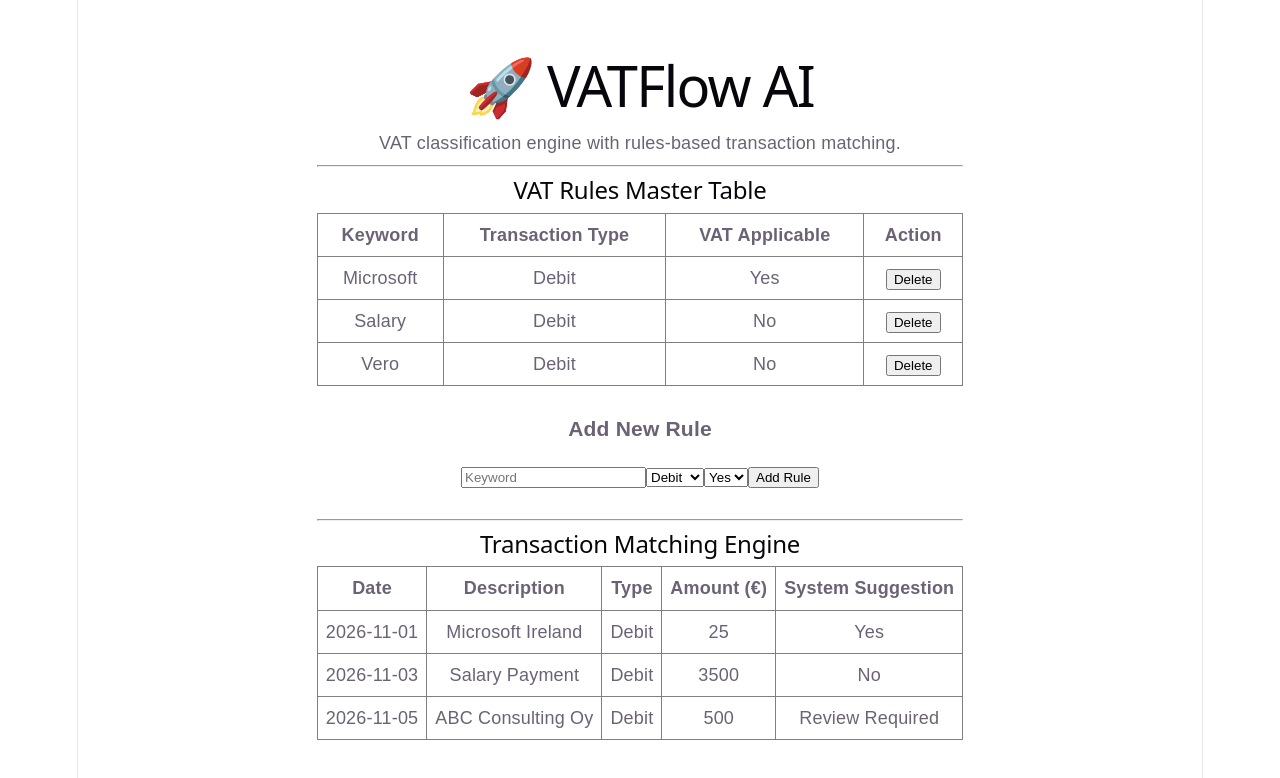
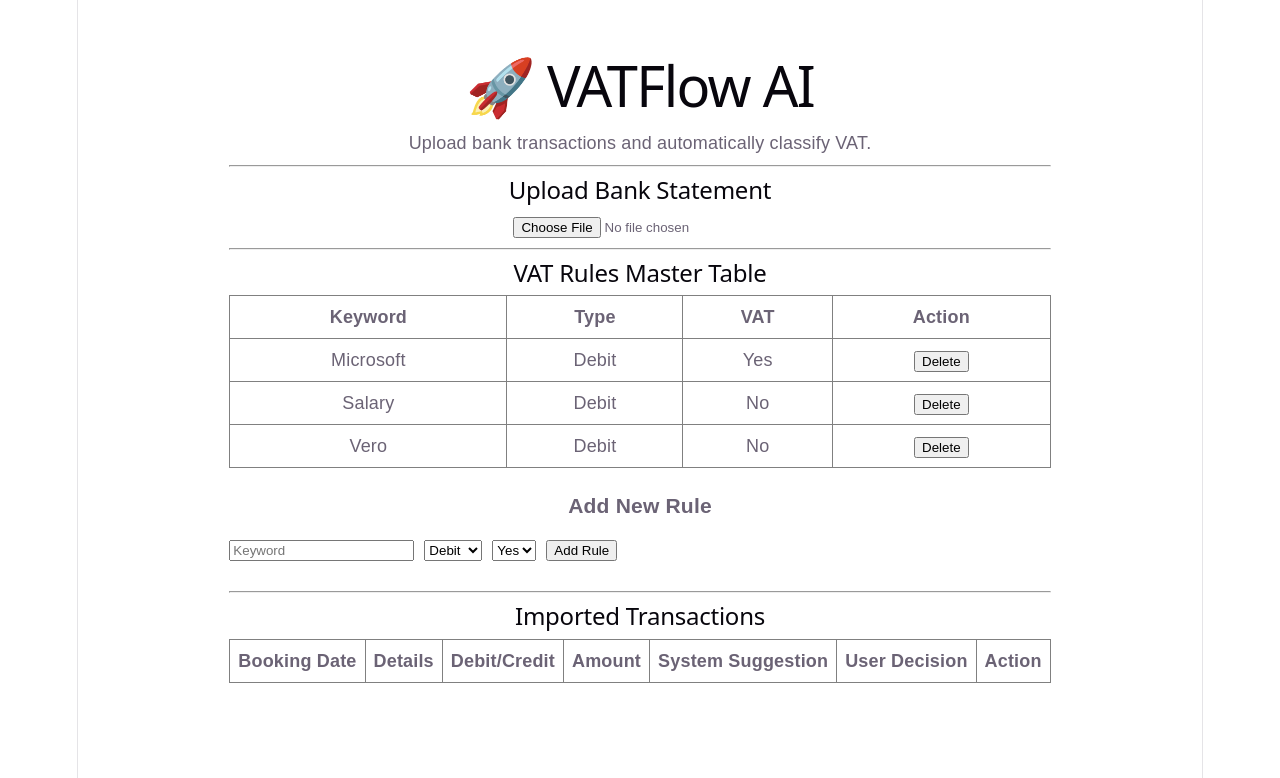
Before and after one commit to amaraindrajith2023-droid/Automation-of-VAT-calculation, a React (Vite) app: page / in a window 1280 px wide. Shown: the top 778 px of the page. Built offline with nearby package versions, Linux system fonts and the light colour scheme.

Commit message:
Added Excel upload functionality

```diff
--- a/src/App.jsx
+++ b/src/App.jsx
@@ -1,4 +1,5 @@
 import { useState } from "react";
+import * as XLSX from "xlsx";
 
 function App() {
   const [vatRules, setVatRules] = useState([
@@ -22,29 +23,7 @@ function App() {
     },
   ]);
 
-  const [transactions] = useState([
-    {
-      id: 1,
-      date: "2026-11-01",
-      description: "Microsoft Ireland",
-      transactionType: "Debit",
-      amount: 25,
-    },
-    {
-      id: 2,
-      date: "2026-11-03",
-      description: "Salary Payment",
-      transactionType: "Debit",
-      amount: 3500,
-    },
-    {
-      id: 3,
-      date: "2026-11-05",
-      description: "ABC Consulting Oy",
-      transactionType: "Debit",
-      amount: 500,
-    },
-  ]);
+  const [transactions, setTransactions] = useState([]);
 
   const [keyword, setKeyword] = useState("");
   const [transactionType, setTransactionType] = useState("Debit");
@@ -71,22 +50,77 @@ function App() {
     setVatRules(vatRules.filter((rule) => rule.id !== id));
   };
 
-  const getSuggestion = (description, type) => {
+  const getSuggestion = (description, transactionType) => {
     const match = vatRules.find(
       (rule) =>
         description
-          .toLowerCase()
+          ?.toLowerCase()
           .includes(rule.keyword.toLowerCase()) &&
-        rule.transactionType === type
+        rule.transactionType === transactionType
     );
 
     return match ? match.vatApplicable : "Review Required";
   };
 
+  const addTransactionAsRule = (transaction) => {
+    const newRule = {
+      id: Date.now(),
+      keyword: transaction.details,
+      transactionType: transaction.transactionType,
+      vatApplicable: transaction.userDecision || "Yes",
+    };
+
+    setVatRules([...vatRules, newRule]);
+
+    alert("Rule added successfully");
+  };
+
+  const handleFileUpload = (event) => {
+    const file = event.target.files[0];
+
+    if (!file) return;
+
+    const reader = new FileReader();
+
+    reader.onload = (e) => {
+      const data = e.target.result;
+
+      const workbook = XLSX.read(data, {
+        type: "array",
+      });
+
+      const sheetName = workbook.SheetNames[0];
+
+      const worksheet =
+        workbook.Sheets[sheetName];
+
+      const jsonData =
+        XLSX.utils.sheet_to_json(worksheet);
+
+      const formattedData = jsonData.map(
+        (row, index) => ({
+          id: index + 1,
+          bookingDate: row["Booking Date"] || "",
+          details: row["Details"] || "",
+          transactionType:
+            row["Debit/Credit"] || "",
+          amount: Number(
+            row["Amount"] || 0
+          ),
+          userDecision: "",
+        })
+      );
+
+      setTransactions(formattedData);
+    };
+
+    reader.readAsArrayBuffer(file);
+  };
+
   return (
     <div
       style={{
-        maxWidth: "1200px",
+        maxWidth: "1300px",
         margin: "0 auto",
         padding: "40px",
         fontFamily: "Arial, sans-serif",
@@ -95,8 +129,19 @@ function App() {
       <h1>🚀 VATFlow AI</h1>
 
       <p>
-        VAT classification engine with rules-based transaction matching.
+        Upload bank transactions and
+        automatically classify VAT.
       </p>
+
+      <hr />
+
+      <h2>Upload Bank Statement</h2>
+
+      <input
+        type="file"
+        accept=".xlsx,.xls"
+        onChange={handleFileUpload}
+      />
 
       <hr />
 
@@ -113,8 +158,8 @@ function App() {
         <thead>
           <tr>
             <th>Keyword</th>
-            <th>Transaction Type</th>
-            <th>VAT Applicable</th>
+            <th>Type</th>
+            <th>VAT</th>
             <th>Action</th>
           </tr>
         </thead>
@@ -127,7 +172,9 @@ function App() {
               <td>{rule.vatApplicable}</td>
               <td>
                 <button
-                  onClick={() => deleteRule(rule.id)}
+                  onClick={() =>
+                    deleteRule(rule.id)
+                  }
                 >
                   Delete
                 </button>
@@ -137,11 +184,17 @@ function App() {
         </tbody>
       </table>
 
-      <h3 style={{ marginTop: "30px" }}>
+      <h3 style={{ marginTop: "25px" }}>
         Add New Rule
       </h3>
 
-      <div style={{ marginBottom: "30px" }}>
+      <div
+        style={{
+          display: "flex",
+          gap: "10px",
+          marginBottom: "30px",
+        }}
+      >
         <input
           type="text"
           placeholder="Keyword"
@@ -178,7 +231,7 @@ function App() {
 
       <hr />
 
-      <h2>Transaction Matching Engine</h2>
+      <h2>Imported Transactions</h2>
 
       <table
         border="1"
@@ -190,29 +243,78 @@ function App() {
       >
         <thead>
           <tr>
-            <th>Date</th>
-            <th>Description</th>
-            <th>Type</th>
-            <th>Amount (€)</th>
+            <th>Booking Date</th>
+            <th>Details</th>
+            <th>Debit/Credit</th>
+            <th>Amount</th>
             <th>System Suggestion</th>
+            <th>User Decision</th>
+            <th>Action</th>
           </tr>
         </thead>
 
         <tbody>
-          {transactions.map((transaction) => (
-            <tr key={transaction.id}>
-              <td>{transaction.date}</td>
-              <td>{transaction.description}</td>
-              <td>{transaction.transactionType}</td>
-              <td>{transaction.amount}</td>
-              <td>
-                {getSuggestion(
-                  transaction.description,
-                  transaction.transactionType
-                )}
-              </td>
-            </tr>
-          ))}
+          {transactions.map((transaction) => {
+            const suggestion =
+              getSuggestion(
+                transaction.details,
+                transaction.transactionType
+              );
+
+            return (
+              <tr key={transaction.id}>
+                <td>
+                  {transaction.bookingDate}
+                </td>
+
+                <td>
+                  {transaction.details}
+                </td>
+
+                <td>
+                  {transaction.transactionType}
+                </td>
+
+                <td>
+                  €
+                  {transaction.amount.toFixed(
+                    2
+                  )}
+                </td>
+
+                <td>{suggestion}</td>
+
+                <td>
+                  <select>
+                    <option>
+                      Select
+                    </option>
+                    <option>
+                      Yes
+                    </option>
+                    <option>
+                      No
+                    </option>
+                  </select>
+                </td>
+
+                <td>
+                  {suggestion ===
+                    "Review Required" && (
+                    <button
+                      onClick={() =>
+                        addTransactionAsRule(
+                          transaction
+                        )
+                      }
+                    >
+                      Add As Rule
+                    </button>
+                  )}
+                </td>
+              </tr>
+            );
+          })}
         </tbody>
       </table>
     </div>
```
